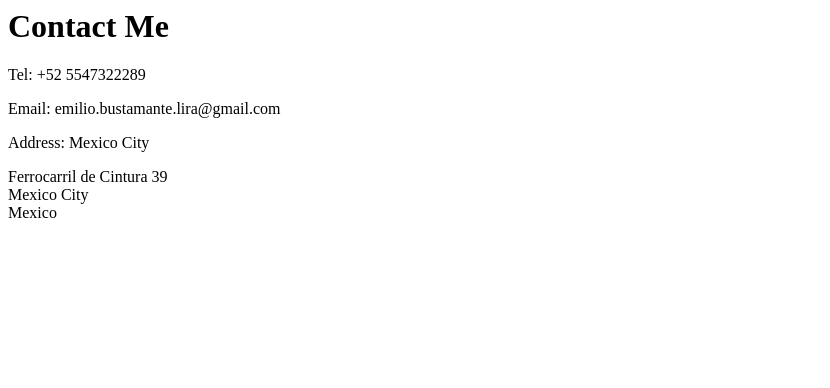
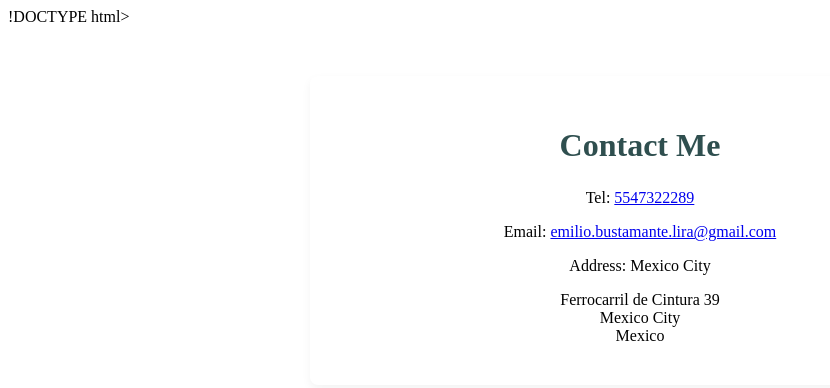
Before and after one commit to treckobustamante/resume, a plain HTML site: page public/contact.html in a window 1280 px wide. Shown: the whole page, without its empty margins (0-830 px from the left). Drawn offline with Linux system fonts and the light colour scheme.

Commit message:
Update contact.html

```diff
--- a/public/contact.html
+++ b/public/contact.html
@@ -1,9 +1,41 @@
-<h1>Contact Me</h1>
-<p>Tel: +52 5547322289</p>
-<p>Email: emilio.bustamante.lira@gmail.com</p>
+!DOCTYPE html>
+<html lang="es">
+   <head>
+    <meta charset="UTF-8"> <meta name="viewport" content="width=device-width, initial-scale=1.0"> <title>Contacto - Emilio Bustamante</title> <link rel="stylesheet" href="./style.css">
+
+    <style>  .contact-info {
+    max-width: 600px;
+    margin: 50px auto;
+    padding: 30px;
+    background-color: #FFFFFF;
+    box-shadow: 0 4px 10px rgba(0, 0, 0, 0.05);
+    border-radius: 8px;
+    text-align: center; /* Centrar el texto de contacto */
+}
+
+.contact-info h1 {
+    color: #2F4F4F;
+    margin-bottom: 25px;
+}
+
+.contact-info p {
+    text-align: center; /* Asegurarse de que los párrafos de contacto también estén centrados */
+    margin-bottom: 10px;
+}</style>
+
+
+
+  </head>
+<body>
+    <div class="contact-info"> <h1>Contact Me</h1>
+        <p>Tel: <a href="https://wa.me/525547322289" target="_blank">5547322289</a></p>
+        <p>Email: <a href="mailto:emilio.bustamante.lira@gmail.com?subject=Contacto%20desde%20tu%20sitio%20web&body=Hola%20Emilio,%0A%0AMe%20contacto%20contigo%20desde%20tu%20currículum%20en%20línea.">emilio.bustamante.lira@gmail.com</a></p>
         <p>Address: Mexico City</p>
         <p>
             Ferrocarril de Cintura 39<br />
             Mexico City<br />
             Mexico <br />
         </p>
+    </div>
+</body>
+</html>
```
Lines whose indentation alone changed are shown as unchanged.
